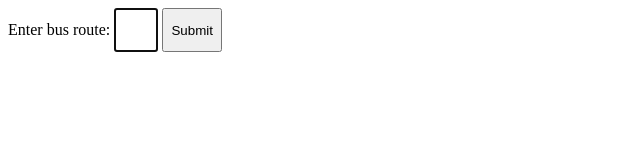
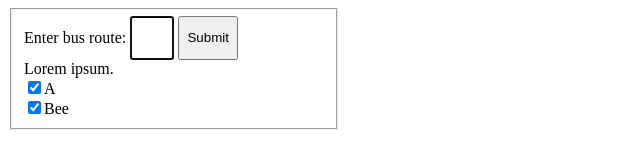
Before and after one commit to jos-eph/busneighbor, a plain HTML site: page demodisplay/inputcontrol/index.html in a window 1280 px wide. Shown: the whole page, without its empty margins (0-640 px from the left). Drawn offline with Linux system fonts and the light colour scheme.

Commit message:
more updates to the demo checkbox

```diff
--- a/demodisplay/inputcontrol/demoinput.js
+++ b/demodisplay/inputcontrol/demoinput.js
@@ -2,12 +2,15 @@
 
 const ROUTE_SUBMISSION_FORM = "routeSubmissionForm";
 const ROUTE_SUBMISSION_INPUT = "busRouteInput";
+const CHECKBOXES_DIV = "checkboxes";
 const KEYUP_EVENT = "keyup";
 const SUBMIT_EVENT = "submit";
+const CHANGE_EVENT = "change";
 const ENTER_KEY = "Enter";
 
 const formElement = document.getElementById(ROUTE_SUBMISSION_FORM);
 const inputElement = document.getElementById(ROUTE_SUBMISSION_INPUT);
+const checkboxesElement = document.getElementById(CHECKBOXES_DIV);
 
 // Create handlers
 function testEventOfType(event, type) {
@@ -36,7 +39,7 @@ function handleKeyPress(keyUpEvent) {
 
 
 /**
- * Description placeholder
+ * Handle submit event
  *
  * @param {*} submitEvent
  */
@@ -45,10 +48,44 @@ function handleSubmitEvent(submitEvent) {
     alert("Submit event triggered!");
 }
 
+/**
+ * React to change events
+ *
+ * @param {Event} changeEvent
+ */
+function handleChangeEvent(changeEvent) {
+    testEventOfType(changeEvent, CHANGE_EVENT);
+    alert(`Target ${changeEvent.target}, ${changeEvent.currentTarget}`);
+}
+
+
+// Generate checkbox
+function generateCheckbox(checkboxText) {
+    const newDiv = document.createElement("div");
+
+    const newInput = document.createElement("input");
+    newInput.setAttribute("type", "checkbox");
+    newInput.setAttribute("id", checkboxText);
+    newInput.setAttribute("name", checkboxText);
+    newInput.checked = true;
+
+    const newLabel = document.createElement("label");
+    newLabel.setAttribute("for", checkboxText);
+    newLabel.innerText = checkboxText;
+
+    newDiv.appendChild(newInput);
+    newDiv.appendChild(newLabel);
+
+    return newDiv;
+
+}
 
 
 // Register listeners
 inputElement.addEventListener(KEYUP_EVENT, handleKeyPress);
+inputElement.addEventListener(CHANGE_EVENT, handleChangeEvent);
 formElement.addEventListener(SUBMIT_EVENT, handleSubmitEvent);
+checkboxesElement.appendChild(generateCheckbox("A"));
+checkboxesElement.appendChild(generateCheckbox("Bee"));
 
 console.log("Hello, world!");
--- a/demodisplay/inputcontrol/index.html
+++ b/demodisplay/inputcontrol/index.html
@@ -7,11 +7,17 @@
     <body>
         <div id="putThingsHere">
             <form id="routeSubmissionForm">
-                <label for="busRoute">Enter bus route:</label>
-                <input type="search" id="busRouteInput" name="busRoute"
-                required minlength="1" maxlength="3" size="10" autofocus="true"
-                autocapitalize="characters" style="width: 44px; height: 44px;"/>
-                <button type="submit" style="width: 60px; height: 44px;">Submit</button>
+                <fieldset style="width:300px;">
+                    <label for="busRoute">Enter bus route:</label>
+                    <input type="search" id="busRouteInput" name="busRoute"
+                    required minlength="1" maxlength="3" size="10" autofocus="true"
+                    autocapitalize="characters" style="width: 44px; height: 44px;"/>
+                    <button type="submit" style="width: 60px; height: 44px;">Submit</button>
+
+                    <div id="checkboxes">
+                        Lorem ipsum.
+                    </div>
+                </fieldset>
             </form>
 
         </div>
```
